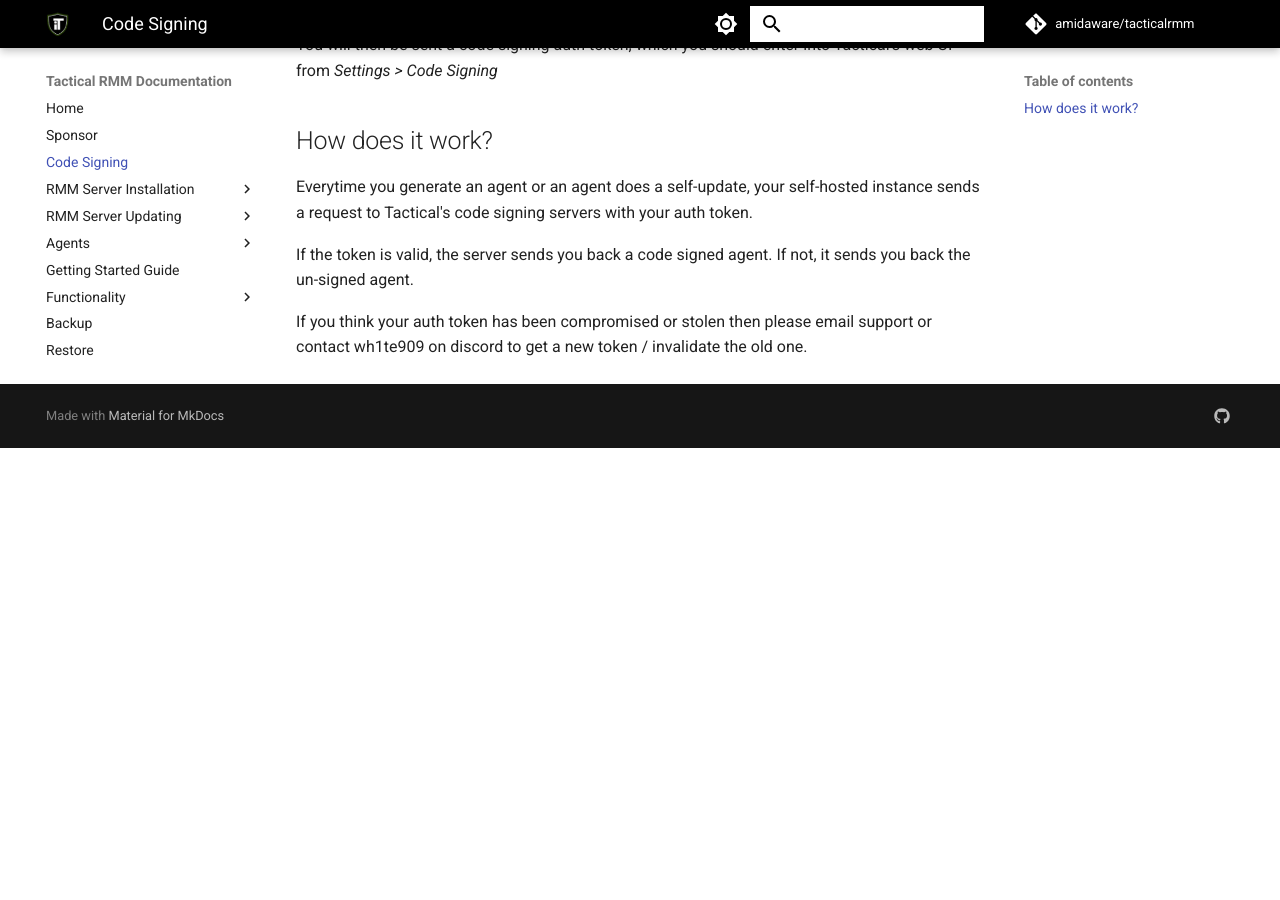
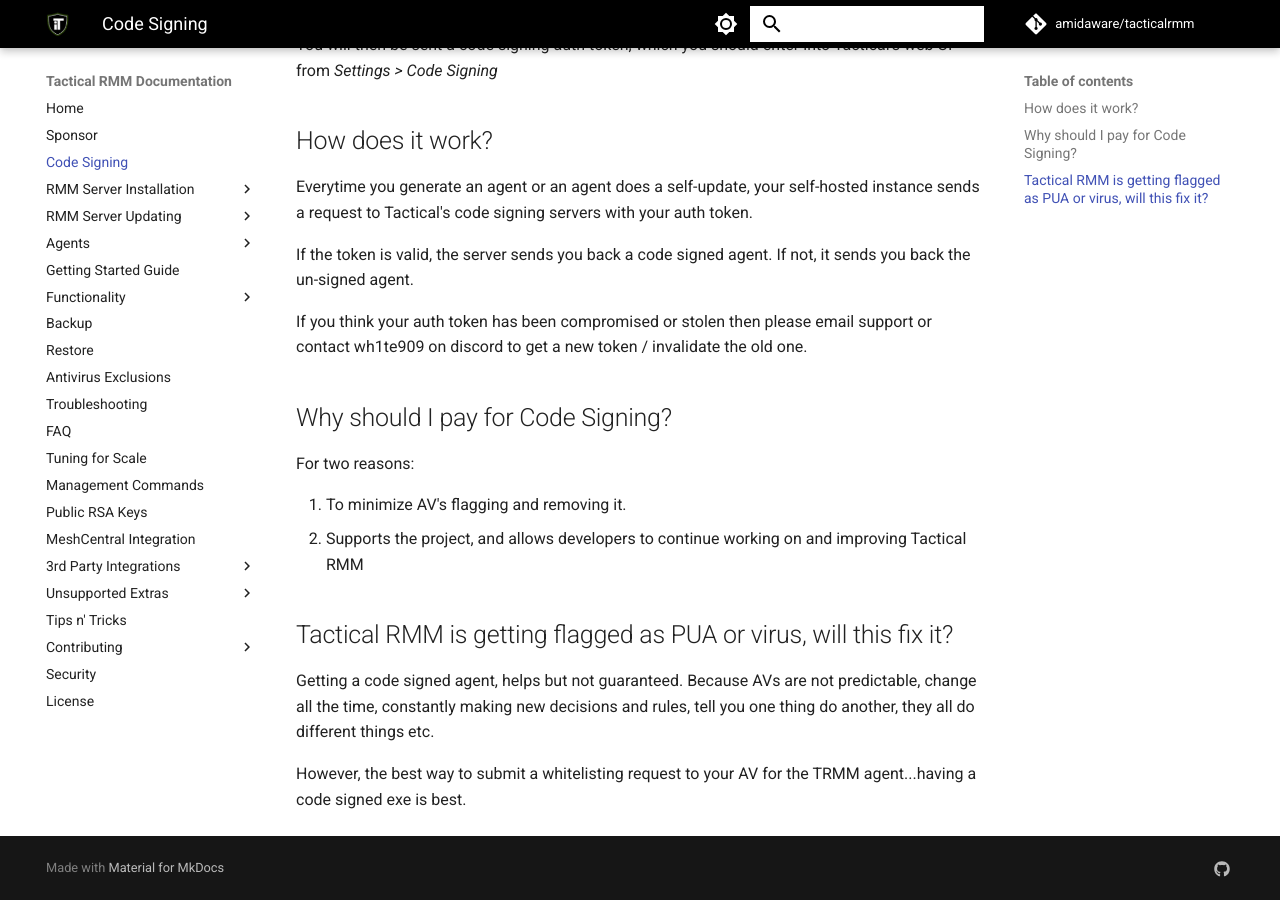
Before and after one commit to amidaware/trmm-docs, an MkDocs documentation site: the page built from docs/code_signing.md, in a window 1280 px wide and 900 px high, scrolled down 525 px. Built offline with MkDocs 1.6.1 and Material for MkDocs 9.7.7, drawn with Linux system fonts in a browser that asks for light colours; comment, search, counter and statistics services are not loaded; before the commit the page ends 973 px from its top, so only the background shows below that.

Commit message:
code signing and faq add

```diff
--- a/docs/code_signing.md
+++ b/docs/code_signing.md
@@ -21,3 +21,16 @@
 If the token is valid, the server sends you back a code signed agent. If not, it sends you back the un-signed agent.
 
 If you think your auth token has been compromised or stolen then please email support or contact wh1te909 on discord to get a new token / invalidate the old one.
+
+## Why should I pay for Code Signing?
+
+For two reasons:
+
+1. To minimize AV's flagging and removing it.
+2. Supports the project, and allows developers to continue working on and improving Tactical RMM
+
+## Tactical RMM is getting flagged as PUA or virus, will this fix it?
+
+Getting a code signed agent, helps but not guaranteed. Because AVs are not predictable, change all the time, constantly making new decisions and rules, tell you one thing do another, they all do different things etc.
+
+However, the best way to submit a whitelisting request to your AV for the TRMM agent...having a code signed exe is best.
```
Also changed, not shown: docs/faq.md (+6 -0 lines).
